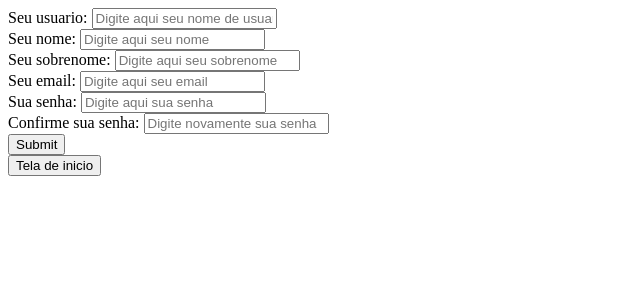
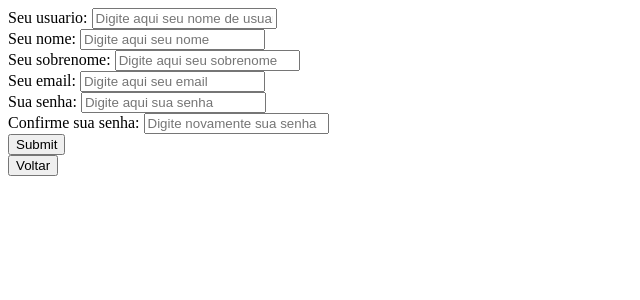
Before and after one commit to Guilhermevalenca/Gearing, a PHP site: page /src/userCRUD/criandoNovoUser.php in a window 1280 px wide. Shown: the top 300 px of the page, without its empty margins (0-640 px from the left). Run offline with PHP 8.4, Linux system fonts and the light colour scheme.

Commit message:
mudei o nome do botão voltar

```diff
--- a/src/userCRUD/criandoNovoUser.php
+++ b/src/userCRUD/criandoNovoUser.php
@@ -30,6 +30,6 @@
         <!-- Pergunta: Qual método você costuma usar para estudar? -->
     </form>
     <script defer src='/script/userCRUD/criandoNovoUser.js'></script>
-    <button onclick="window.location.href = '/' ">Tela de inicio</button>
+    <button onclick="window.location.href = '/' ">Voltar</button>
 </body>
 </html>
--- a/src/userCRUD/login.php
+++ b/src/userCRUD/login.php
@@ -14,6 +14,6 @@
         <input type="submit">
     </form>
     <script defer src="/script/userCRUD/login.js"></script>
-    <button onclick="window.location.href = '/' ">Tela de inicio</button>
+    <button onclick="window.location.href = '/' ">Voltar</button>
 </body>
 </html>
```
Also changed, not shown: css/login.css (line endings or trailing spaces).
